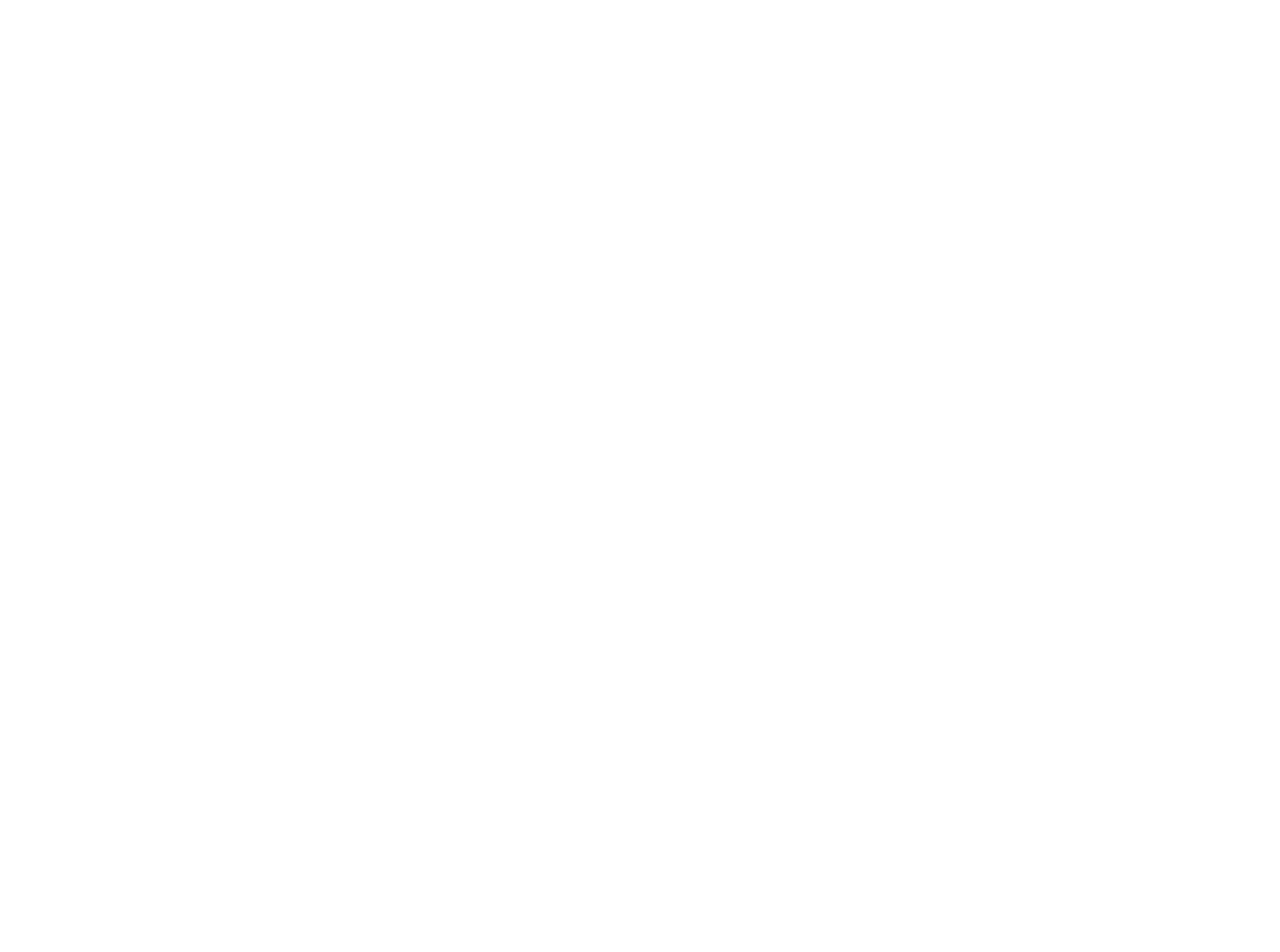
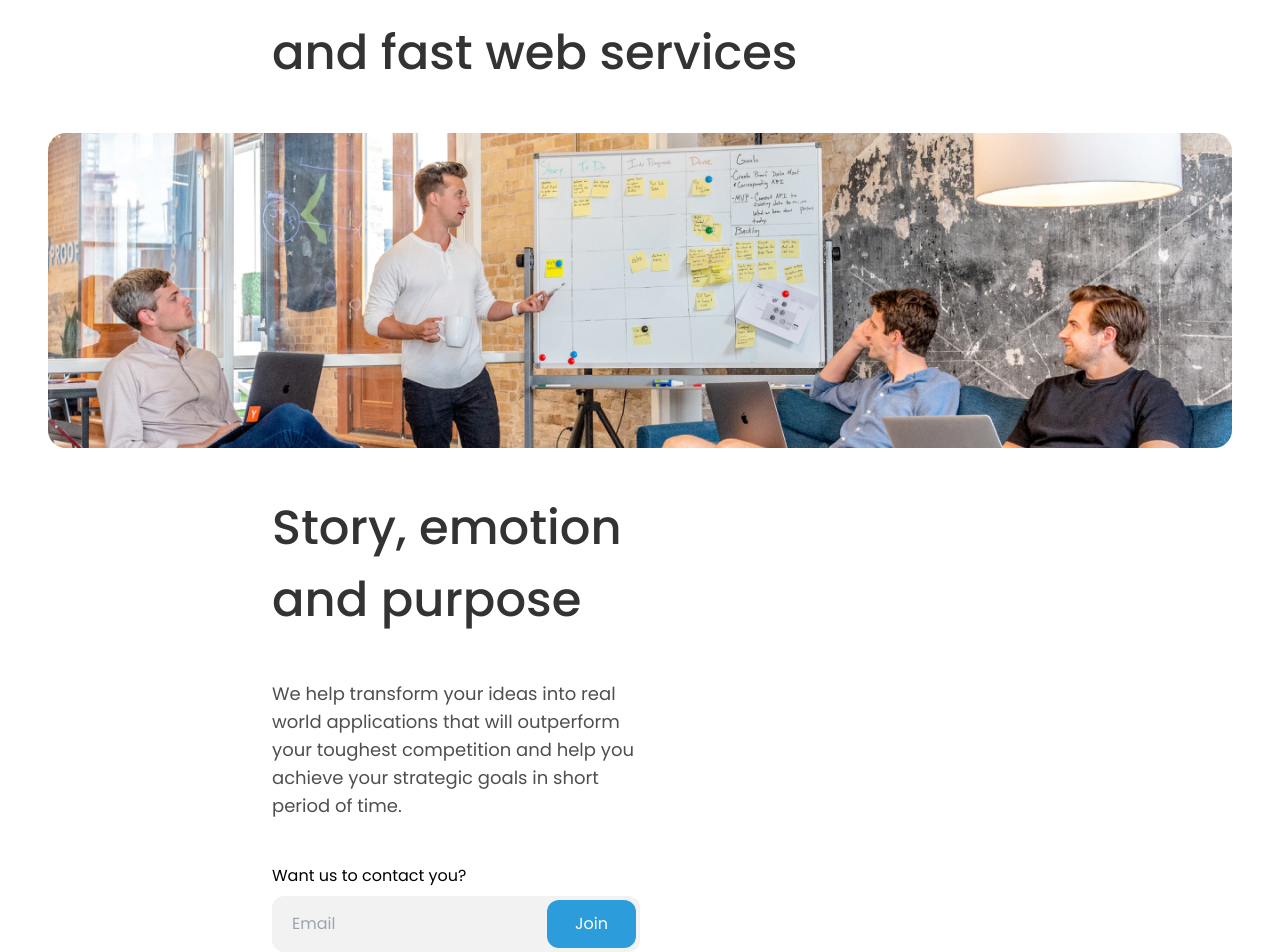
Before and after one commit to farhaan-mukarram/dev-challenges-edie-homepage, a React (Vite) app: page / in a window 1280 px wide. Shown: the part 339-1291 px from the top of the page. Before the commit the page ends 800 px from the top, so only its background shows below. Built offline with nearby package versions, Linux system fonts and the light colour scheme.

Commit message:
feat: implement hero section

```diff
--- a/src/App.tsx
+++ b/src/App.tsx
@@ -1,10 +1,12 @@
 import Container from "./Components/Container";
+import Main from "./Components/Main";
 import Navbar from "./Components/Navbar";
 
 const App = () => {
   return (
     <Container>
       <Navbar />
+      <Main />
     </Container>
   );
 };
--- /dev/null
+++ b/src/Components/HeroSection.tsx
@@ -0,0 +1,59 @@
+import heroImage from "../assets/images/heroImage.jpg";
+
+const HeroSection = () => {
+  return (
+    <section className="flex flex-col gap-y-11">
+      <div className="flex flex-col gap-y-4 ml-56">
+        <p className="text-[#2D9CDB] font-medium text-lg">
+          Unhappy with your website?
+        </p>
+
+        <h2 className="font-medium text-5xl max-w-[34rem] text-[#333333] leading-normal">
+          We create beautiful and fast web services
+        </h2>
+      </div>
+
+      <img
+        src={heroImage}
+        alt="hero section image"
+        className="rounded-[1.125rem]"
+      />
+
+      <div className="max-w-[23rem] flex flex-col gap-y-11 ml-56">
+        <h2 className="font-medium text-5xl text-[#333333] leading-normal">
+          Story, emotion and purpose
+        </h2>
+
+        <p className="text-[#4F4F4F] text-lg">
+          We help transform your ideas into real world applications that will
+          outperform your toughest competition and help you achieve your
+          strategic goals in short period of time.
+        </p>
+
+        <div className="flex flex-col gap-y-2">
+          <p>Want us to contact you?</p>
+
+          <form className="flex items-center relative overflow-hidden">
+            <input
+              type="email"
+              name=""
+              id=""
+              className="bg-[#F2F2F2] rounded-xl py-4 pl-5 w-full"
+              placeholder="Email"
+            />
+
+            <button
+              type="submit"
+              value="Join"
+              className="bg-[#2D9CDB] text-white py-3 px-7 rounded-xl w-max absolute top-1 bottom-1 right-1 my-auto"
+            >
+              Join
+            </button>
+          </form>
+        </div>
+      </div>
+    </section>
+  );
+};
+
+export default HeroSection;
--- /dev/null
+++ b/src/Components/Main.tsx
@@ -0,0 +1,11 @@
+import HeroSection from "./HeroSection";
+
+const Main = () => {
+  return (
+    <main className="px-12 min-h-screen pt-28">
+      <HeroSection />
+    </main>
+  );
+};
+
+export default Main;
```
